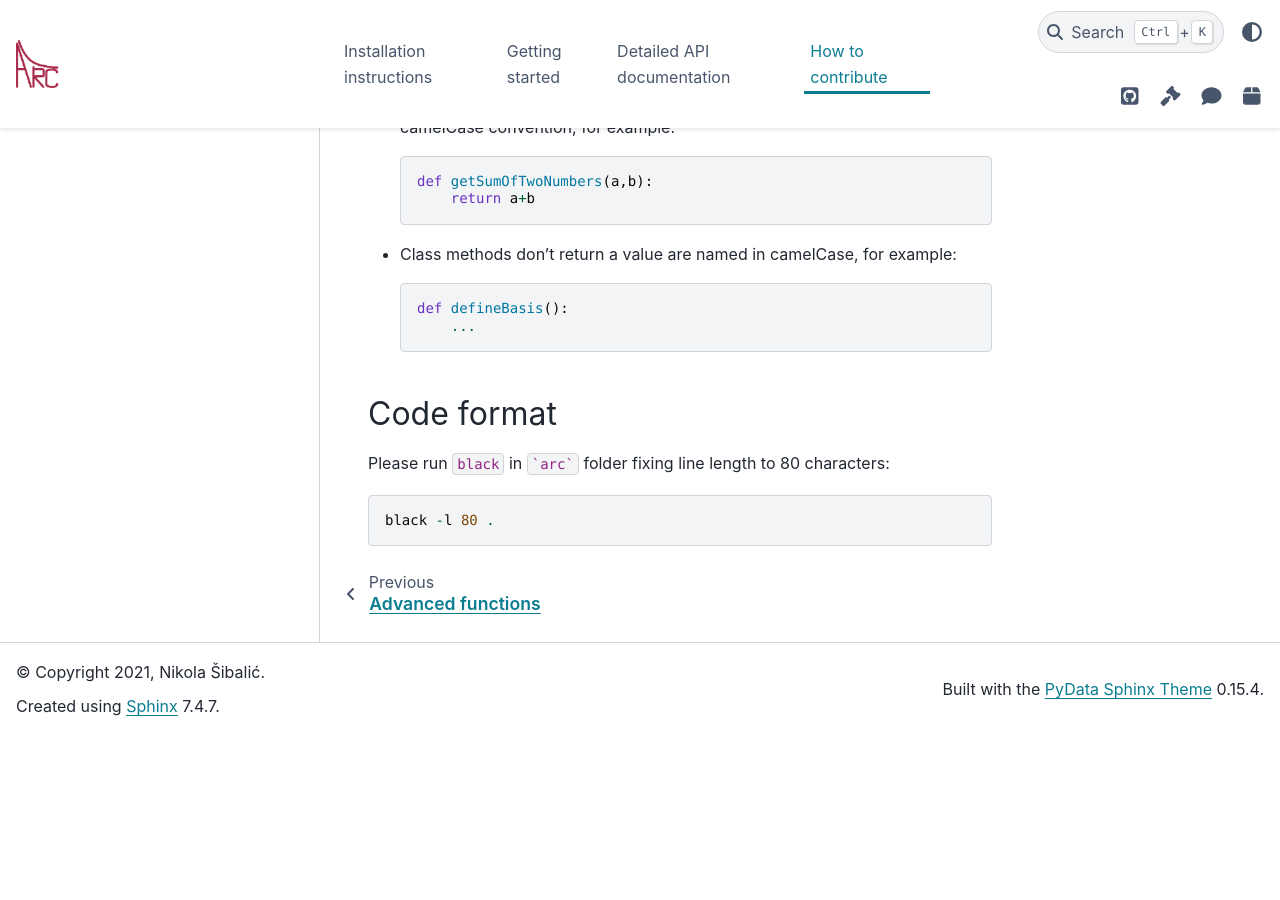
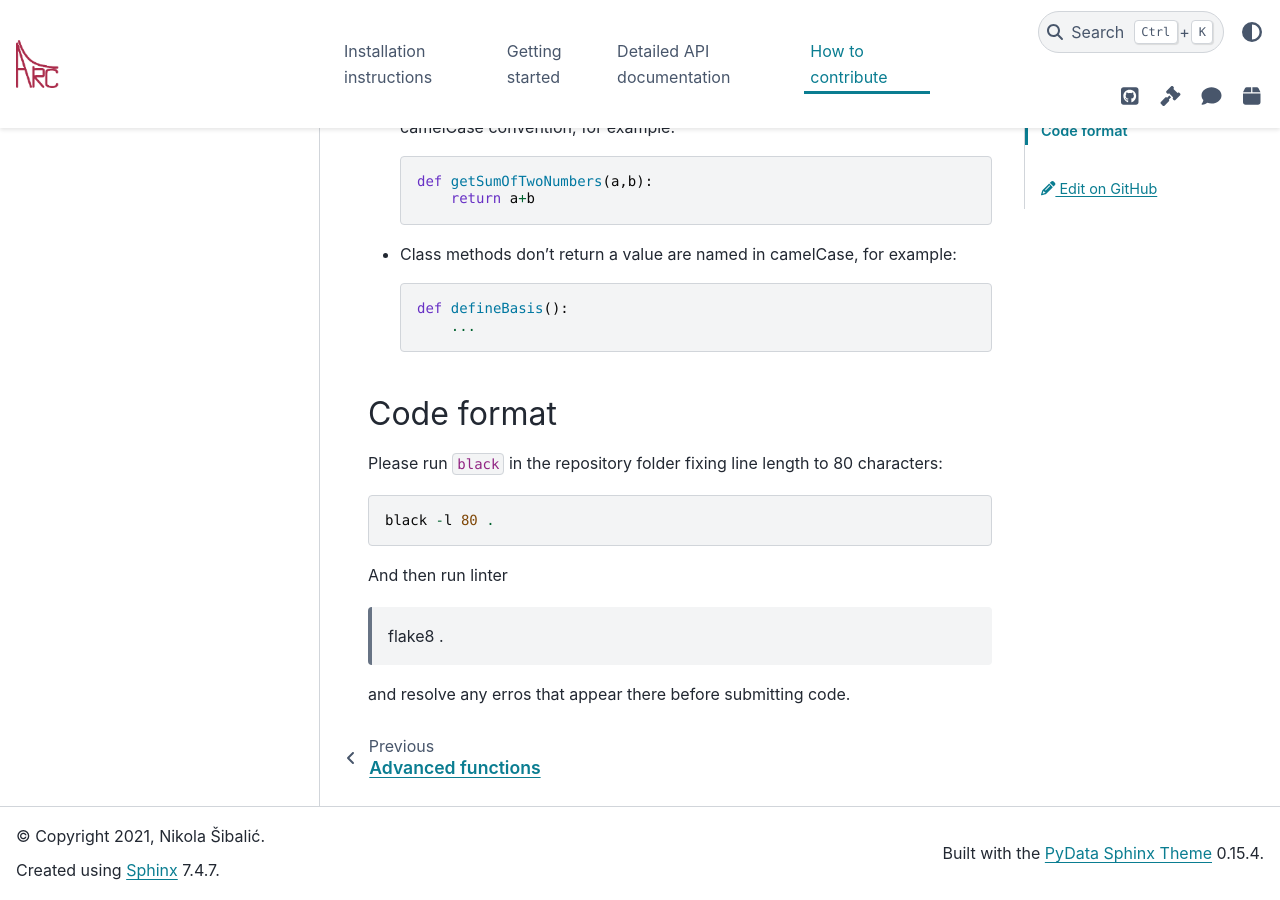
Before and after one commit to nikolasibalic/ARC-Alkali-Rydberg-Calculator, a Sphinx documentation site: the page built from doc/contribute.rst, in a window 1280 px wide and 900 px high, scrolled down 1804 px. Built offline with Sphinx 7.4.7 and the PyData theme 0.15.4, drawn with Linux system fonts in a browser that asks for light colours; pages that are not in the unit, such as notebooks, are missing from menus; before the commit the page ends 2540 px from its top, so only the background shows below that.

Commit message:
update guidelines for contributors regarding code formatting and test CI with wrong format

````diff
--- a/doc/conf.py
+++ b/doc/conf.py
@@ -14,6 +14,8 @@
 
 import sys
 import os
+
+
 
 sys.path.insert(0, os.path.abspath(".."))
 # resolve problem with not having _tkinter on server used for documentation building
--- a/doc/contribute.rst
+++ b/doc/contribute.rst
@@ -74,6 +74,12 @@
 Code format
 -----------
 
-Please run ``black``  in ```arc``` folder fixing line length to 80 characters::
+Please run ``black``  in the repository folder fixing line length to 80 characters::
 
     black -l 80 .
+
+And then run linter
+
+    flake8 .
+
+and resolve any erros that appear there before submitting code.
````
